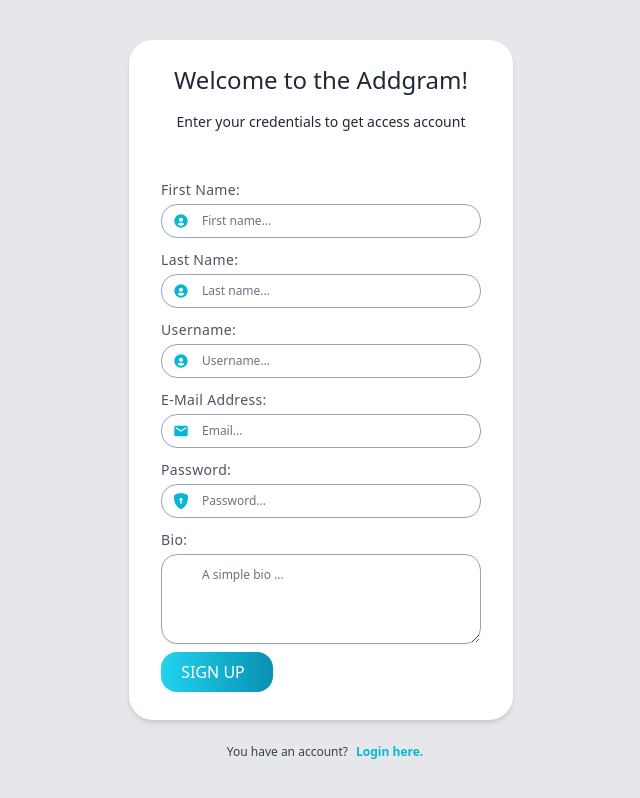
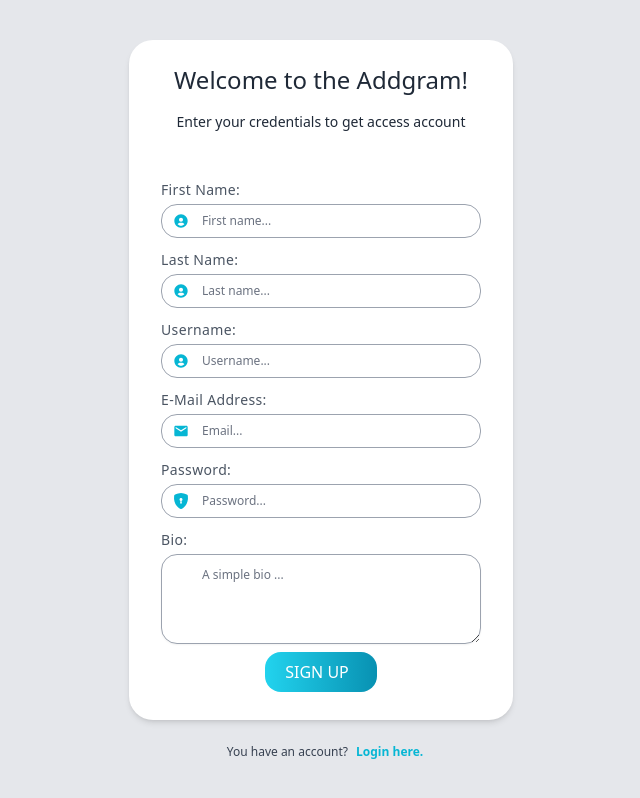
Before and after one commit to Addisu87/FullStack-Django-React, a React (Create React App) app in the folder social-media-app/: page /register in a window 1280 px wide. Shown: the whole page, without its empty margins (319-959 px from the left). Built offline with nearby package versions, Linux system fonts and the light colour scheme; what axios-auth-refresh would draw is missing.

Commit message:
Install react-slick

```diff
--- a/social-media-app/package.json
+++ b/social-media-app/package.json
@@ -18,10 +18,10 @@
     "react-icons": "^4.11.0",
     "react-loader-spinner": "^5.4.5",
     "react-redux": "^8.1.3",
-    "react-responsive-carousel": "^3.2.23",
     "react-router-dom": "^6.16.0",
     "react-scripts": "5.0.1",
     "react-toastify": "^9.1.3",
+    "slick-carousel": "^1.8.1",
     "swr": "^2.2.4",
     "timeago.js": "4.0.0-beta.3",
     "web-vitals": "^2.1.0",
--- a/social-media-app/src/components/authentication/LoginForm.jsx
+++ b/social-media-app/src/components/authentication/LoginForm.jsx
@@ -107,7 +107,7 @@ const LoginForm = () => {
         <div className="flex w-full">
           <button
             type="submit"
-            className={`btn-primary  ${
+            className={`btn-primary mx-auto ${
               loading ? "opacity-70 cursor-not-allowed" : ""
             }`}
             disabled={loading}
--- a/social-media-app/src/components/authentication/RegistrationForm.jsx
+++ b/social-media-app/src/components/authentication/RegistrationForm.jsx
@@ -225,7 +225,7 @@ const RegistrationForm = () => {
         <div className="flex w-full">
           <button
             type="submit"
-            className={`btn-primary ${
+            className={`btn-primary mx-auto ${
               loading ? "opacity-50 cursor-not-allowed" : ""
             }`}
             disabled={loading}
--- a/social-media-app/src/components/profile/ProfileCard.jsx
+++ b/social-media-app/src/components/profile/ProfileCard.jsx
@@ -14,7 +14,7 @@ const ProfileCard = () => {
     <div className="flex w-3/4 items-center space-y-0 space-x-6 mt-2 py-1 px-1 max-w-sm mx-auto bg-white rounded-xl drop-shadow-md">
       <div className="items-center flex-col w-full h-full p-2 bg-cover">
         {/* Background and profile */}
-        <div className="relative flex h-8 w-full justify-center rounded-xl before:bg-gradient-to-r from-cyan-400 to-cyan-600">
+        <div className="relative flex h-8 w-full justify-center rounded-xl bg-gradient-to-r from-green-300 to-cyan-500">
           <div className="dark:!border-navy-700 absolute -bottom-6 flex w-12 h-12 items-center justify-center rounded-full border-white bg-cyan-400">
             <img
               className="block mx-auto w-12 h-12 rounded-full sm:mx-0 sm:shrink-0"
--- a/social-media-app/src/pages/Home.jsx
+++ b/social-media-app/src/pages/Home.jsx
@@ -84,7 +84,7 @@ const Home = () => {
                   <h4 className="font-semibold text-base text-center mb-2">
                     Suggested people
                   </h4>
-                  {profiles.data && (
+                  {showProfile && profiles.data && (
                     <Carousel
                       showArrows={true}
                       showStatus={false}
```
Also changed, not shown: 1 other file (tests, documents, lock files or other folders).
